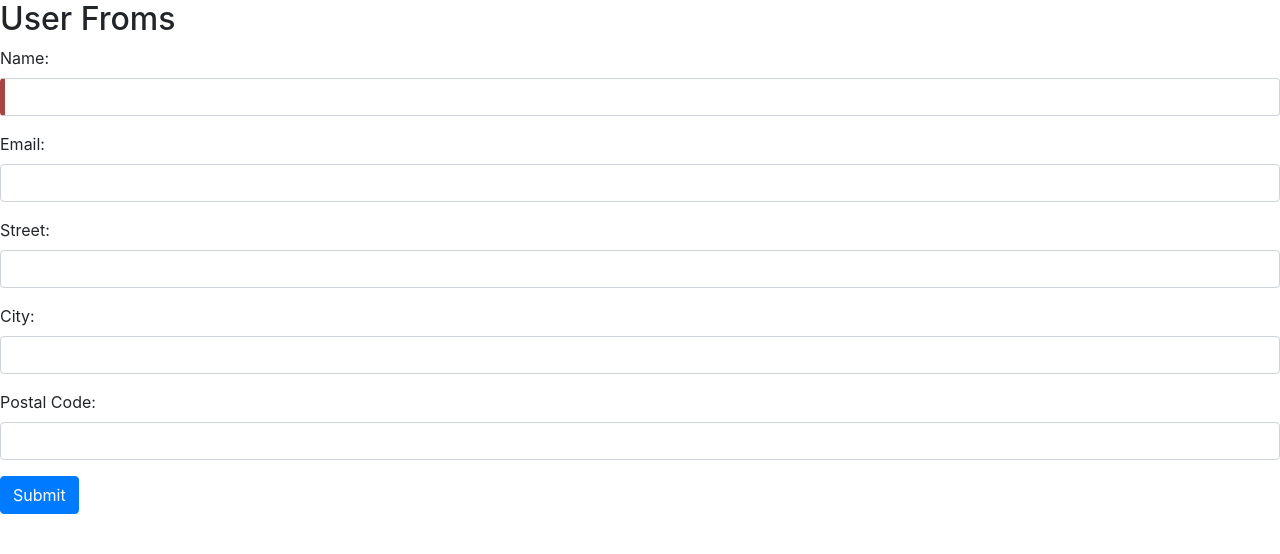
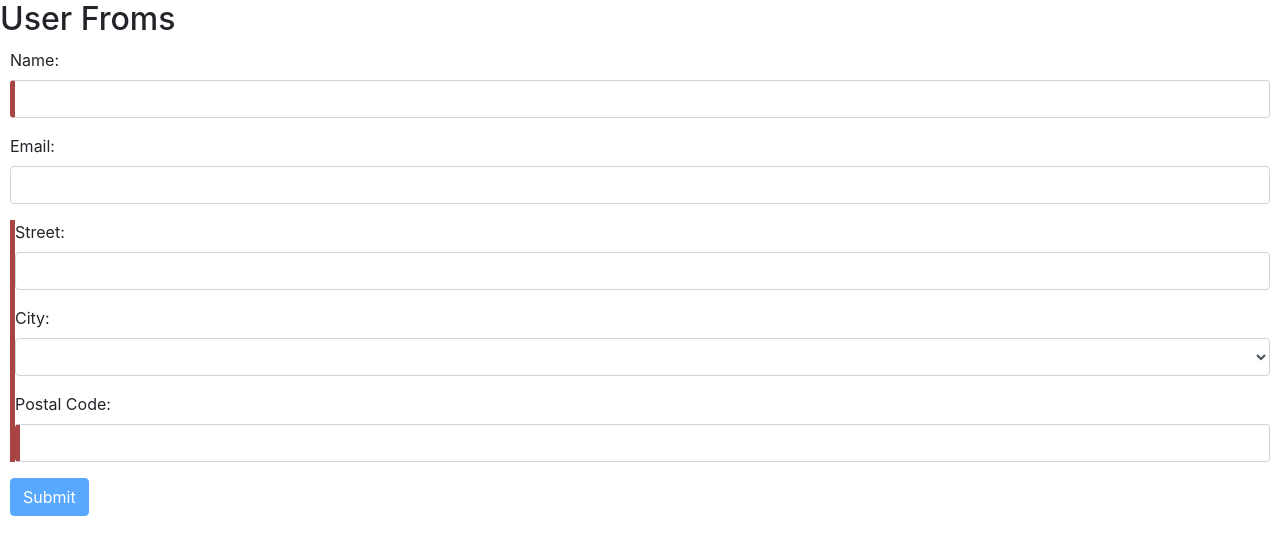
Before and after one commit to vutuoi103146/Ang, an Angular app: page / in a window 1280 px wide. Shown: the top 554 px of the page. Built offline with nearby package versions, Linux system fonts and the light colour scheme.

Commit message:
Lession 15-17

```diff
--- a/src/app/app.component.html
+++ b/src/app/app.component.html
@@ -1,34 +1,49 @@
 <h2>User Froms</h2>
-<form #userForm="ngForm" (ngSubmit) = "onSubmit(userForm.value)">
+<form style="margin: 10px" #userForm="ngForm" (ngSubmit)="onSubmit(userForm.value)">
   <div class="form-group">
     <label>Name:</label>
-    <input type="text" required class="form-control" minlength="6" maxlength="10" name="txtName" #name ="ngModel" ngModel />
-    <div *ngIf ="name.errors && (name.dirty || name.touched)" class="alert alert-danger">
-      <div [hidden] ="! name.errors.required">
-          Name is required
-      </div>
-      <div [hidden] ="! name.errors.minlength">
-          Name must be at least 6 characters
-      </div>
-    </div>
+    <input type="text" required class="form-control" minlength="6" maxlength="10" name="txtName" #name="ngModel" ngModel />
+
   </div>
   <div class="form-group">
     <label>Email:</label>
     <input type="text" class="form-control" name="txtEmail" ngModel />
   </div>
-  <div ngModelGroup ="address">
+  <div ngModelGroup="address">
     <div class="form-group">
       <label>Street:</label>
       <input type="text" class="form-control" name="txtStreet" ngModel />
     </div>
     <div class="form-group">
       <label>City:</label>
-          <input type="text" class="form-control" name="txtCity" ngModel />
+      <select class="form-control" name="txtCity" ngModel>
+        <option *ngFor="let city of cities" [value]="city.id">{{city.Name}}</option>
+      </select>
     </div>
     <div class="form-group">
       <label>Postal Code:</label>
-          <input type="text" class="form-control" name="txtPostCode" ngModel />
+      <input type="text" pattern="^[0-9][0-9]{4}$" required class="form-control" name="txtPostCode" #postCode="ngModel" ngModel
+      />
+    </div>
+    <div >
+      <div *ngIf="name.errors && (name.dirty || name.touched)" class="alert alert-danger">
+        <div [hidden]="! name.errors.required">
+          Name is required
+        </div>
+        <div [hidden]="! name.errors.minlength">
+          Name must be at least 6 characters
         </div>
       </div>
-  <button type="submit" class="btn btn-primary">Submit</button>
+
+      <div *ngIf="postCode.errors && (postCode.dirty || postCode.touched)" class="alert alert-danger">
+        <div [hidden]="! (postCode.errors.required) ">
+          Post Code is required
+        </div>
+        <div [hidden]="! (postCode.errors.pattern) ">
+          Post Code must have 5 ditgit
+        </div>
+      </div>
+    </div>
+  </div>
+  <button type="submit" [disabled]="!userForm.valid" class="btn btn-primary">Submit</button>
 </form>
--- a/src/app/app.component.ts
+++ b/src/app/app.component.ts
@@ -6,6 +6,11 @@ import { Component, ViewChild } from '@angular/core';
 })
 export class AppComponent
 {
+    public cities =
+    [
+      {id :1, Name :"Hà Nội"},
+      {id :2, Name :"HCM"}
+    ]
     onSubmit(value:any)
     {
       console.log(value);
```
Lines whose indentation alone changed are shown as unchanged.
